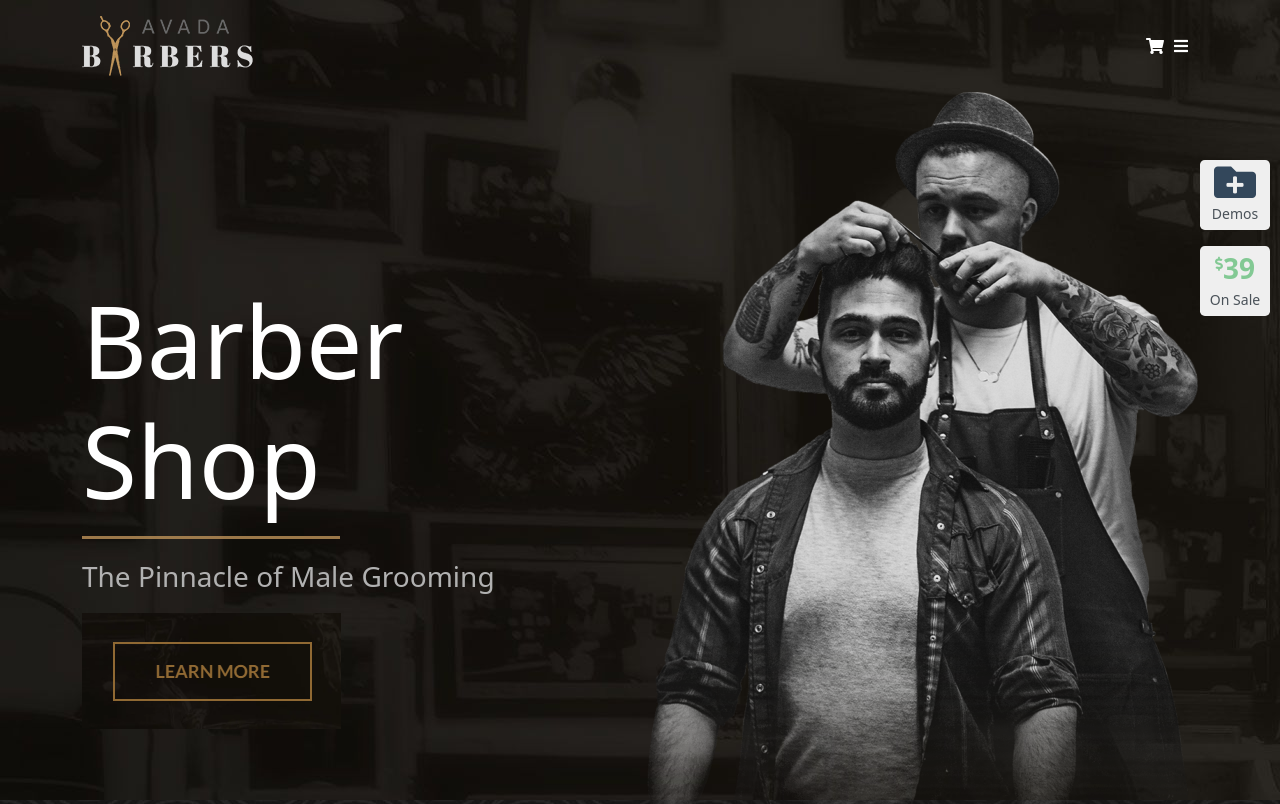
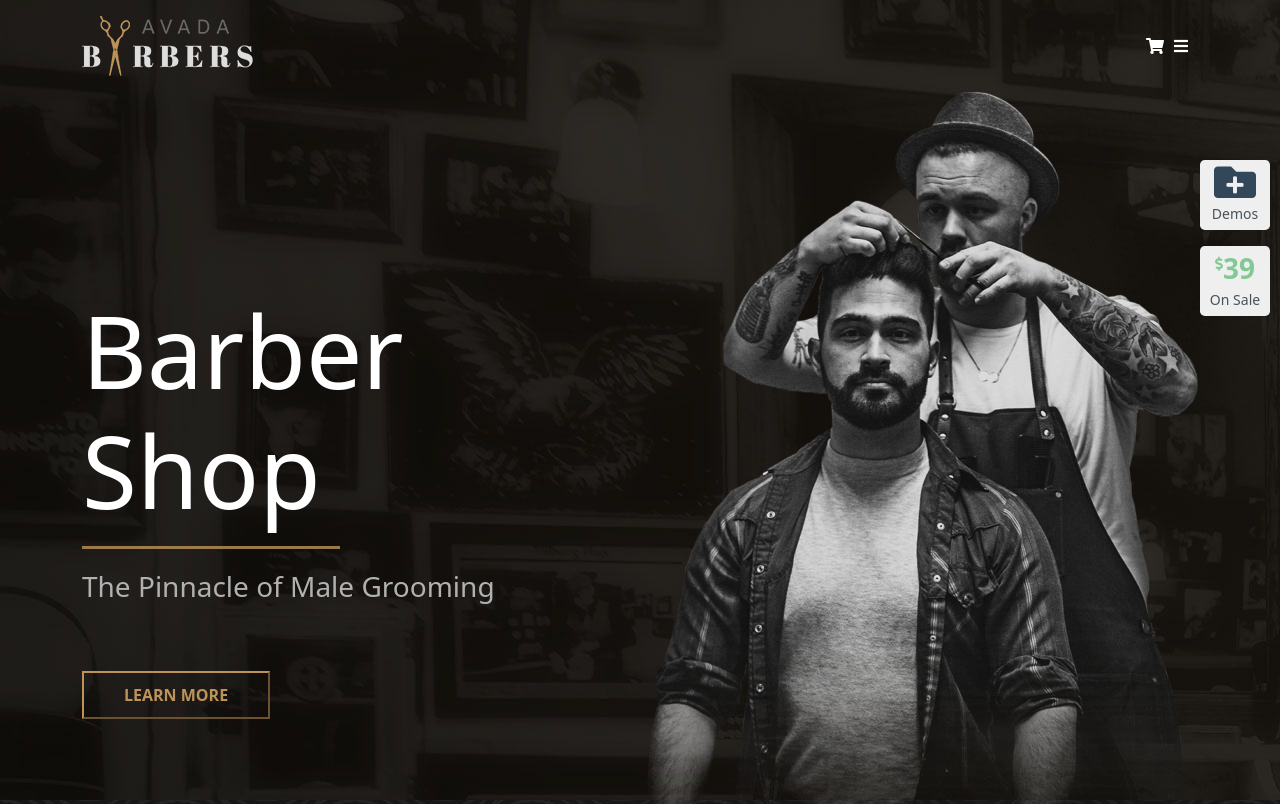
Before and after one commit to fmarabini93/proj-html-vuejs, a Vue app: page / in a window 1280 px wide. Shown: the top 804 px of the page. Built offline with nearby package versions, Linux system fonts and the light colour scheme.

Commit message:
img-button-i-hover

```diff
--- a/src/components/Header.vue
+++ b/src/components/Header.vue
@@ -15,7 +15,7 @@
                     <h1>Barber Shop</h1>
                     <hr>
                     <p class="fs-3">The Pinnacle of Male Grooming</p>
-                    <img src="../img/hover-button.png" alt="Learn more button">
+                    <button class="my_btn mt-5">Learn More</button>
                 </div>
                 <img src="../img/avadabarbers_hero_focalmirror-600x825.png" alt="Cutting hair">
             </div>
@@ -76,6 +76,11 @@ export default {
             font-weight: lighter;
             color: $lightgrey;
         }
+
+        img:hover {
+            transform: scale(1.1);
+            transition: 0.5s;
+        }
     }
 
     #buttons {
--- a/src/my_common_styles.scss
+++ b/src/my_common_styles.scss
@@ -8,6 +8,15 @@ $grey: #8b8b8b;
     cursor:pointer
 }
 
+i:hover {
+    opacity: 0.5;
+    transition: 0.5s;
+}
+
+button:hover,img:hover {
+    transform: scale(1.1);
+    transition: 0.5s;
+}
 .my_btn {
     padding: 10px 40px;
     border-color: $goldish;
```
